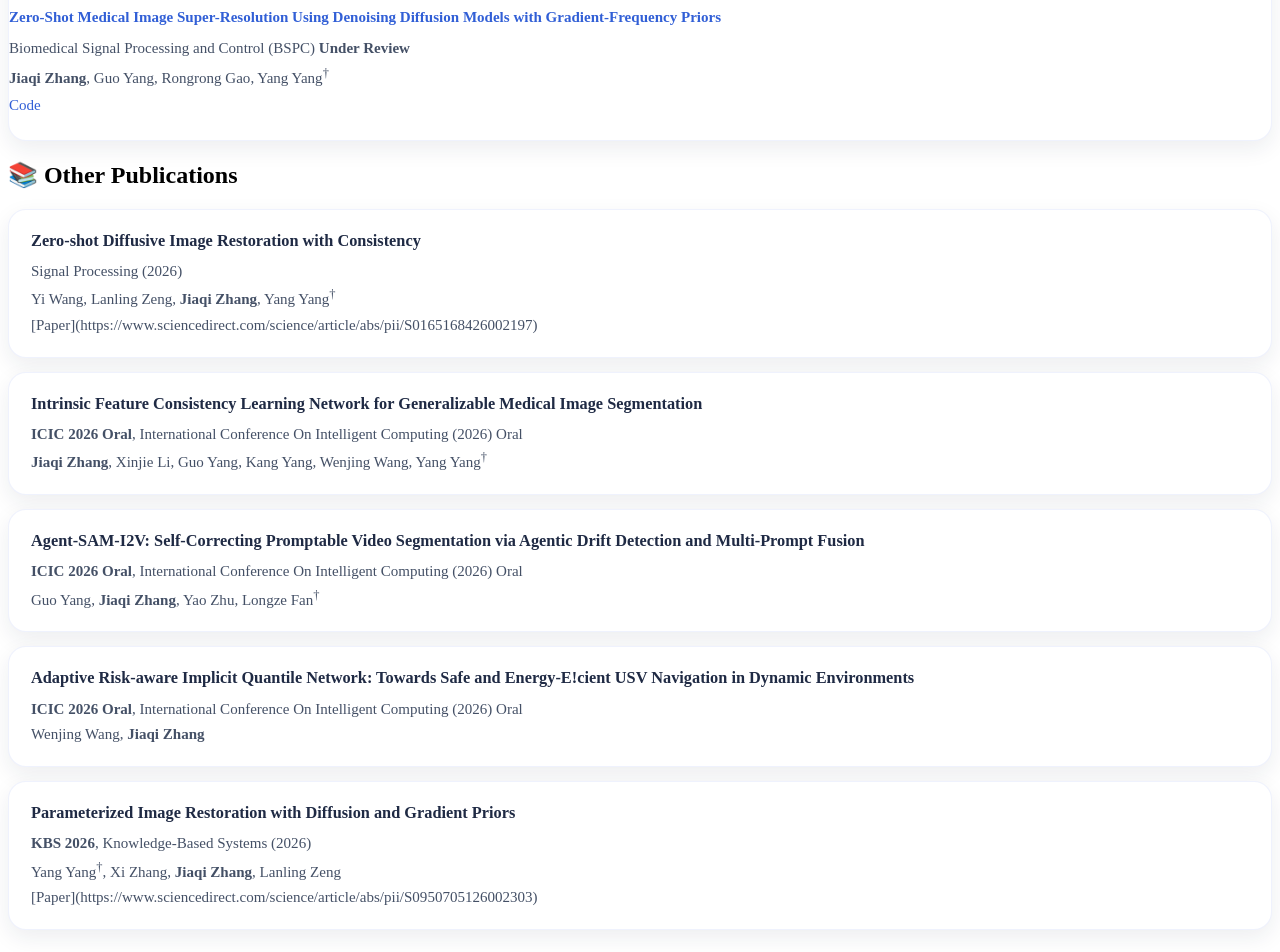
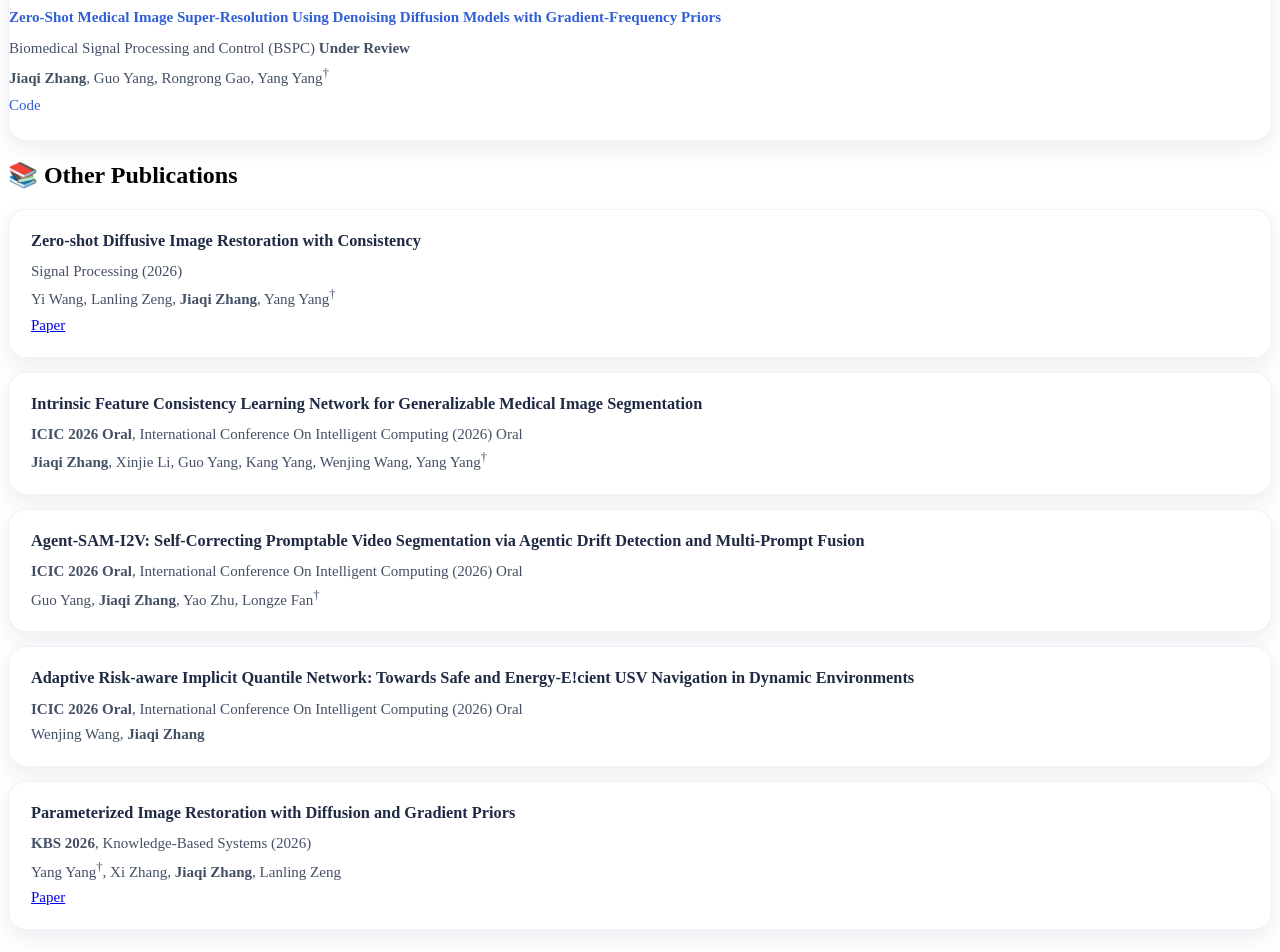
Before and after one commit to JiaqiZhang-Sengoku/JiaqiZhang-Sengoku.github.io, a Jekyll site: the page built from _pages/includes/pub.md, in a window 1280 px wide and 1400 px high, scrolled down 12196 px. Shown: the part 448-1400 px from the top of the window. Built offline with Jekyll 4.4.1, drawn with Linux system fonts in a browser that asks for light colours; our own code applies the rules of GitHub Pages for plain Markdown files.

Commit message:
20260224

```diff
--- a/_pages/includes/pub.md
+++ b/_pages/includes/pub.md
@@ -462,7 +462,7 @@ Biomedical Signal Processing and Control (BSPC) **Under Review**
     <div class="other-paper-title">Zero-shot Diffusive Image Restoration with Consistency</div>
     <div class="other-paper-authors">Signal Processing (2026)</div>
     <div class="other-paper-authors">Yi Wang, Lanling Zeng, <strong>Jiaqi Zhang</strong>, Yang Yang<sup>†</sup></div>
-    <div class="other-paper-authors">[Paper](https://www.sciencedirect.com/science/article/abs/pii/S0165168426002197)</div>
+    <div class="other-paper-authors"><a href="https://www.sciencedirect.com/science/article/abs/pii/S0165168426002197">Paper</a></div>
   </div>
   <div class="other-paper-item">
     <div class="other-paper-title">Intrinsic Feature Consistency Learning Network for Generalizable Medical Image Segmentation</div>
@@ -487,7 +487,7 @@ Biomedical Signal Processing and Control (BSPC) **Under Review**
     <div class="other-paper-authors"><strong>KBS 2026</strong>, Knowledge-Based Systems (2026)</div>
     <div class="other-paper-authors">Yang Yang<sup>†</sup>, Xi Zhang, <strong>Jiaqi Zhang</strong>, Lanling Zeng
 <br></div>
-    <div class="other-paper-authors">[Paper](https://www.sciencedirect.com/science/article/abs/pii/S0950705126002303)</div>
+    <div class="other-paper-authors"><a href="https://www.sciencedirect.com/science/article/abs/pii/S0950705126002303">Paper</a></div>
   </div>
 </div>
 
```
